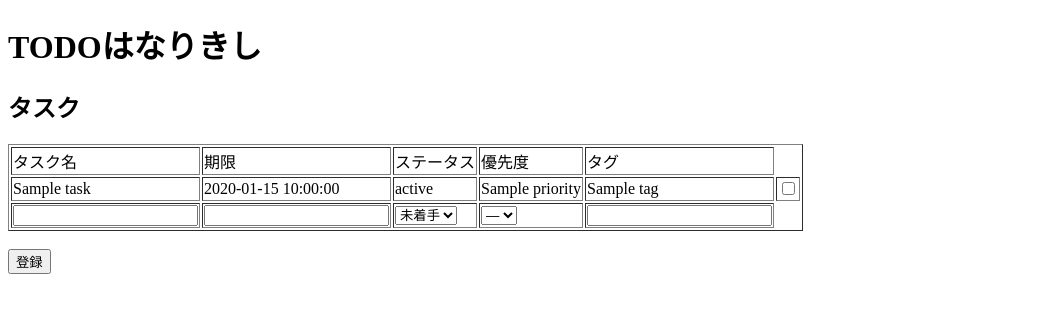
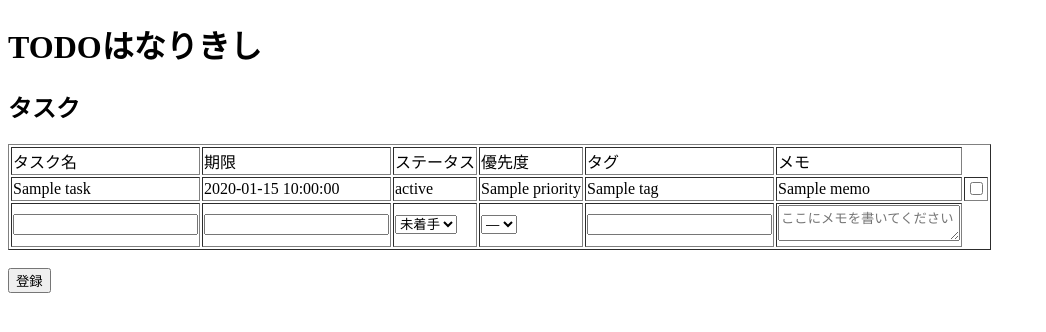
Before and after one commit to hanarikishi/FlaskApp, a Flask app: template flaskr/templates/form.html in a window 1280 px wide. Shown: the top 332 px of the page, without its empty margins (0-1046 px from the left). Run offline with Flask 3, Linux system fonts and the light colour scheme; the template is opened without the code that fills it: most values are stand-ins (such as "Sample title", 1, 10 or a date in 2020).

Commit message:
PR: add memo field

```diff
--- a/flaskr/db.py
+++ b/flaskr/db.py
@@ -14,6 +14,7 @@ def create_tasks_table():
                 deadline TEXT,
                 status TEXT,
                 priority TEXT,
-                tag TEXT)
+                tag TEXT,
+                memo TEXT)
                 ''')
     con.close()
--- a/flaskr/main.py
+++ b/flaskr/main.py
@@ -14,7 +14,7 @@ def get_data():
 
     tasks = []
     for row in db_tasks:
-        tasks.append({'id':row[0],'title':row[1], 'deadline':row[2], 'status':row[3], 'priority':row[4], 'tag':row[5]})
+        tasks.append({'id':row[0],'title':row[1], 'deadline':row[2], 'status':row[3], 'priority':row[4], 'tag':row[5],'memo':row[6]})
     return tasks
 
 
@@ -44,13 +44,14 @@ def register():
     status = request.form['status']
     priority = request.form['priority']
     tag = request.form['tag']
+    memo = request.form['memo']
     delete_ids = request.form.getlist('delete_ids')
 
     con = sqlite3.connect(DATABASE)
     # 登録
     if title != "" and deadline != "" and status != "" and priority != "" :
-        con.execute('INSERT INTO tasks (title, deadline, status, priority, tag) VALUES(?,?,?,?,?)',
-                    [title, deadline, status, priority, tag])
+        con.execute('INSERT INTO tasks (title, deadline, status, priority, tag, memo) VALUES(?,?,?,?,?,?)',
+                    [title, deadline, status, priority, tag, memo])
     # 削除
     for i in delete_ids:
             con.execute('DELETE FROM tasks Where id = (?)',[i])
@@ -70,7 +71,7 @@ def detail(task_id):
 
     task = []
     if db_task:
-        task = {'id': db_task[0], 'title': db_task[1], 'deadline': db_task[2],'status': db_task[3], 'priority': db_task[4], 'tag': db_task[5]}
+        task = {'id': db_task[0], 'title': db_task[1], 'deadline': db_task[2],'status': db_task[3], 'priority': db_task[4], 'tag': db_task[5], 'memo': db_task[6]}
     else:
         task = None
     return render_template(
--- a/flaskr/templates/detail.html
+++ b/flaskr/templates/detail.html
@@ -12,6 +12,7 @@
         <p><strong>ステータス:</strong> {{ task.status }}</p>
         <p><strong>優先度:</strong> {{ task.priority }}</p>
         <p><strong>タグ:</strong> {{ task.tag }}</p>
+        <p><strong>メモ:</strong> {{ task.memo }}</p>
     {% else %}
         <p>タスクが見つかりませんでした。</p>
     {% endif %}
--- a/flaskr/templates/form.html
+++ b/flaskr/templates/form.html
@@ -15,6 +15,7 @@
                     <td>ステータス</td>
                     <td>優先度</td>
                     <td>タグ</td>
+                    <td>メモ</td>
                 </tr>
                 <!-- 現在登録されているもの -->
                 {% for task in tasks %}
@@ -24,6 +25,7 @@
                     <td>{{task.status}}</td>
                     <td>{{task.priority}}</td>
                     <td>{{task.tag}}</td>
+                    <td>{{task.memo}}</td>
                     <td><input type="checkbox" name="delete_ids" value="{{task.id}}"></td>
                 </tr>
                 {% endfor %}
@@ -46,6 +48,7 @@
                         </select>
                     </td>
                     <td><input type="text" name="tag"></td>
+                    <td><textarea name="memo" placeholder="ここにメモを書いてください"></textarea></td>
                 </tr>
             </table>
             <br>
--- a/flaskr/templates/index.html
+++ b/flaskr/templates/index.html
@@ -18,6 +18,7 @@
                         <th>ステータス</th>
                         <th>優先度</th>
                         <th>タグ</th>
+                        <th>メモ</th>
                     </tr>
                     <!-- jinja2によるテンプレートエンジンによって -->
                     <!-- pythonデータをHTMLに埋め込める -->
@@ -28,6 +29,7 @@
                             <td>{{task.status}}</td>
                             <td>{{task.priority}}</td>
                             <td>{{task.tag}}</td>
+                            <td>{{task.memo}}</td>
                         </tr>
                     {% endfor %}
                 </table>
```
